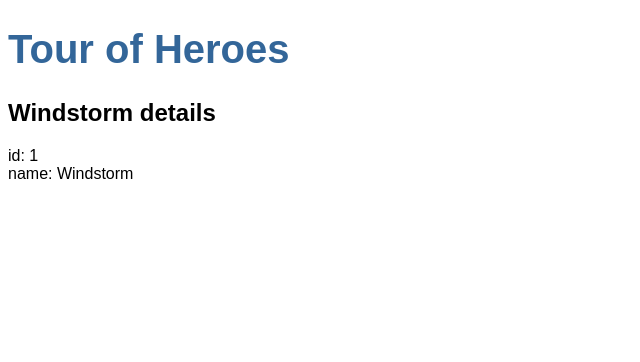
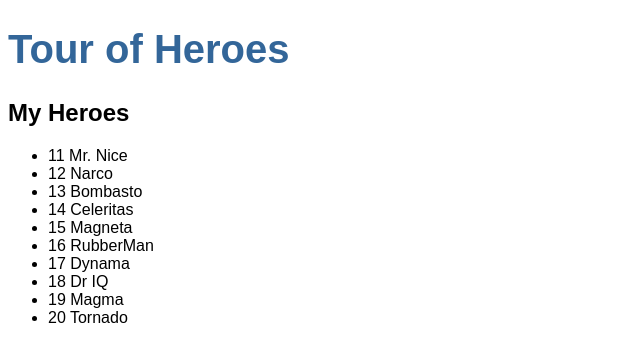
Before and after one commit to seanwbrooks/angular-app, an Angular app: page / in a window 1280 px wide. Shown: the top 362 px of the page, without its empty margins (0-640 px from the left). Built offline with nearby package versions, Linux system fonts and the light colour scheme.

Commit message:
Finish displaying a list

```diff
--- a/src/app/app.module.ts
+++ b/src/app/app.module.ts
@@ -1,5 +1,6 @@
 import { BrowserModule } from '@angular/platform-browser';
 import { NgModule } from '@angular/core';
+import { FormsModule } from "@angular/forms";
 
 
 import { AppComponent } from './app.component';
@@ -12,7 +13,8 @@
     HeroesComponent
   ],
   imports: [
-    BrowserModule
+    BrowserModule,
+    FormsModule
   ],
   providers: [],
   bootstrap: [AppComponent]
--- a/src/app/heroes/heroes.component.css
+++ b/src/app/heroes/heroes.component.css
@@ -0,0 +1,49 @@
+/* HeroesComponent's private CSS styles */
+
+.selected {
+    background-color: #CFD8DC !important;
+    color: white;
+}
+.heroes {
+    margin: 0 0 2em 0;
+    list-style-type: none;
+    padding: 0;
+    width: 15em;
+}
+.heroes li {
+    cursor: pointer;
+    position: relative;
+    left: 0;
+    background-color: #EEE;
+    margin: .5em;
+    padding: .3em 0;
+    height: 1.6em;
+    border-radius: 4px;
+}
+.heroes li.selected:hover {
+    background-color: #BBD8DC !important;
+    color: white;
+}
+.heroes li:hover {
+    color: #607D8B;
+    background-color: #DDD;
+    left: .1em;
+}
+.heroes .text {
+    position: relative;
+    top: -3px;
+}
+.heroes .badge {
+    display: inline-block;
+    font-size: small;
+    color: white;
+    padding: 0.8em 0.7em 0 0.7em;
+    background-color: #607D8B;
+    line-height: 1em;
+    position: relative;
+    left: -1px;
+    top: -4px;
+    height: 1.8em;
+    margin-right: .8em;
+    border-radius: 4px 0 0 4px;
+}
--- a/src/app/heroes/heroes.component.html
+++ b/src/app/heroes/heroes.component.html
@@ -1,3 +1,16 @@
-<h2>{{hero.name}} details</h2>
-<div><span>id: </span>{{hero.id}}</div>
-<div><span>name: </span>{{hero.name}}</div>
+<h2>My Heroes</h2>
+<ul>
+    <li *ngFor="let hero of heroes" [class.selected]="hero === selectedHero" (click)="onSelect(hero)">
+        <span class="badge">{{hero.id}}</span> {{hero.name}}
+    </li>
+</ul>
+
+<div *ngIf="selectedHero">
+    <h2>{{selectedHero.name | uppercase }} details</h2>
+    <div><span>id: </span>{{selectedHero.id}}</div>
+    <div>
+        <label>name:
+            <input [(ngModel)]="selectedHero.name" placeholder="name">
+        </label>
+    </div>
+</div>
--- a/src/app/heroes/heroes.component.ts
+++ b/src/app/heroes/heroes.component.ts
@@ -1,5 +1,6 @@
 import { Component, OnInit } from '@angular/core';
 import { Hero } from '../hero';
+import { HEROES } from "./mock-heroes";
 
 @Component({
   selector: 'app-heroes',
@@ -8,14 +9,16 @@
 })
 export class HeroesComponent implements OnInit {
 
+  heroes = HEROES;
+  selectedHero: Hero;
+
   constructor() { }
 
   ngOnInit() {
   }
 
-  hero: Hero = {
-    id: 1,
-    name: 'Windstorm'
-  };
+  onSelect(hero: Hero): void {
+    this.selectedHero = hero;
+  }
 
 }
--- /dev/null
+++ b/src/app/heroes/mock-heroes.ts
@@ -0,0 +1,14 @@
+import { Hero } from '../hero';
+
+export const HEROES: Hero[] = [
+    { id: 11, name: 'Mr. Nice' },
+    { id: 12, name: 'Narco' },
+    { id: 13, name: 'Bombasto' },
+    { id: 14, name: 'Celeritas' },
+    { id: 15, name: 'Magneta' },
+    { id: 16, name: 'RubberMan' },
+    { id: 17, name: 'Dynama' },
+    { id: 18, name: 'Dr IQ' },
+    { id: 19, name: 'Magma' },
+    { id: 20, name: 'Tornado' }
+];
```
